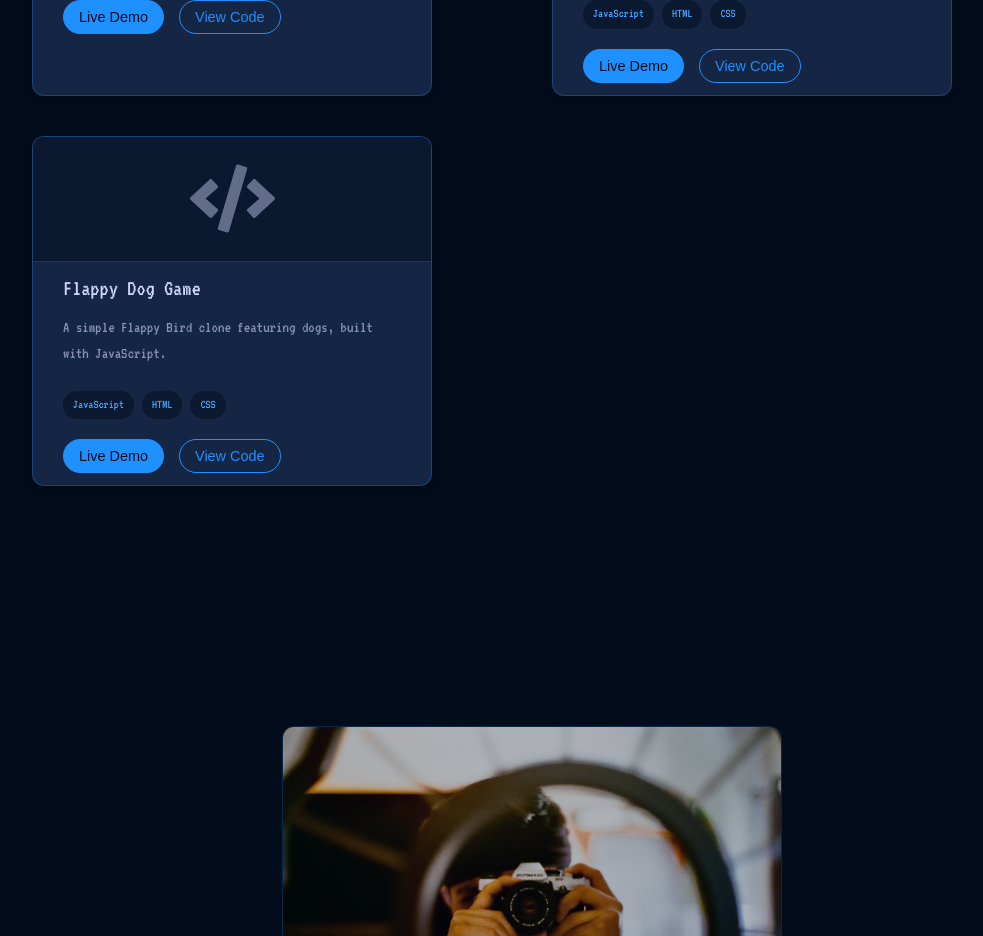
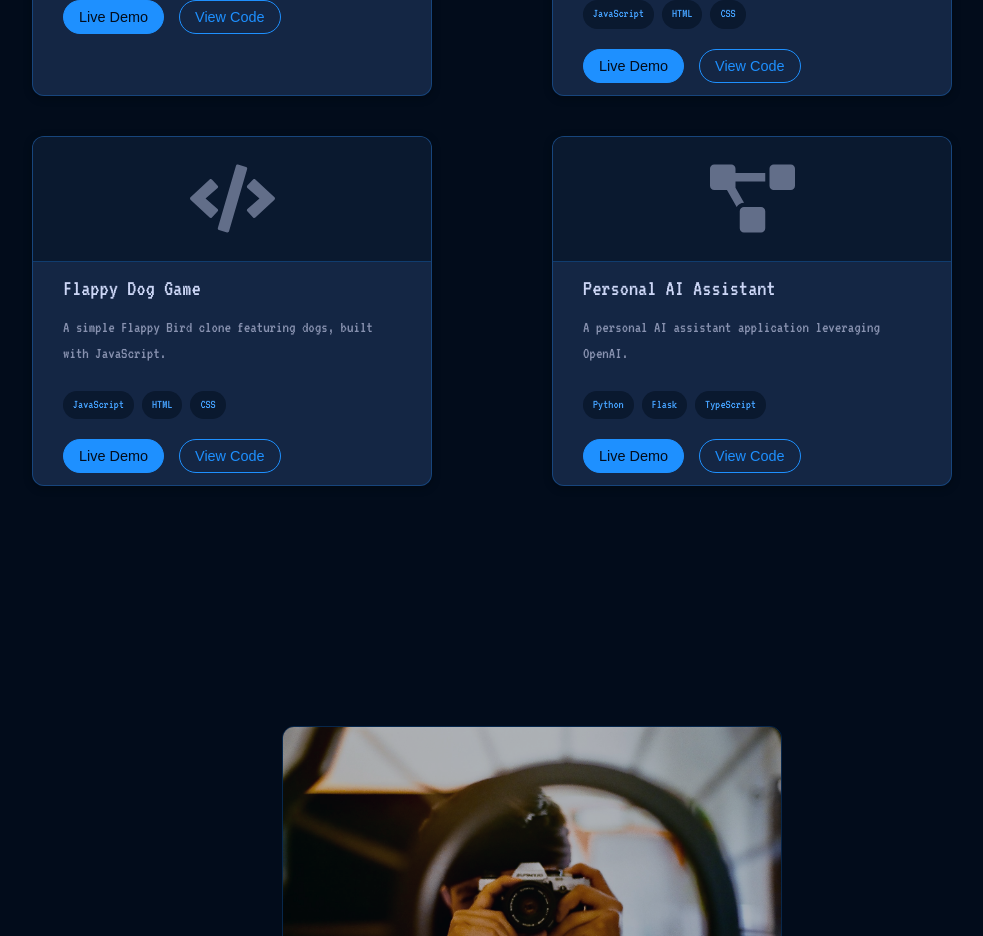
Before and after one commit to michaelpreciado/Landing_page, a React (Vite) app in the folder michael-preciado-website/: page /projects in a window 1280 px wide. Shown: the part 1900-2836 px from the top of the page, without its empty margins (108-1091 px from the left). Built offline with nearby package versions, Linux system fonts and the light colour scheme.

Commit message:
Add Personal AI Assistant project to portfolio with demo and code links

```diff
--- a/michael-preciado-website/src/components/Projects.jsx
+++ b/michael-preciado-website/src/components/Projects.jsx
@@ -76,6 +76,15 @@ function Projects() {
           codeLink="https://github.com/michaelpreciado/Flappy-Dog"
           demoLink="https://flappy-dogs.netlify.app/"
         />
+
+        <ProjectCard
+          iconPlaceholder={<FaProjectDiagram />} // Using FaProjectDiagram icon for AI
+          title="Personal AI Assistant"
+          description="A personal AI assistant application leveraging OpenAI."
+          tech={['Python', 'Flask', 'TypeScript']} // Updated tech stack
+          codeLink="https://github.com/michaelpreciado/F.R.I.D.A.Y"
+          demoLink="https://michaelpreciado.github.io/F.R.I.D.A.Y/"
+        />
       </div>
     </section>
   );
```
